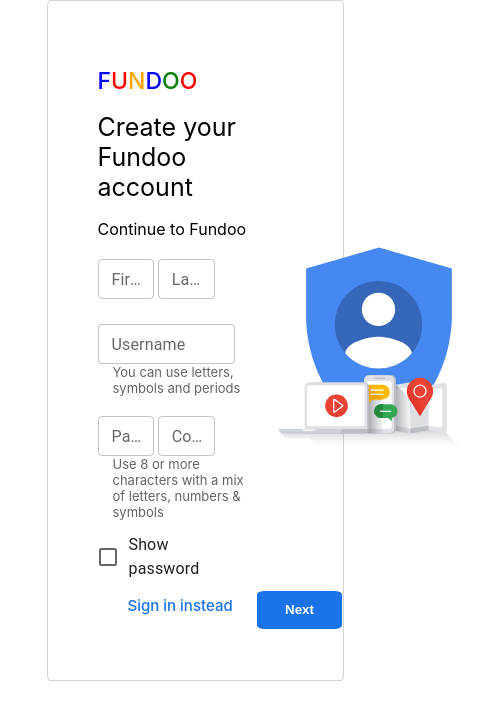
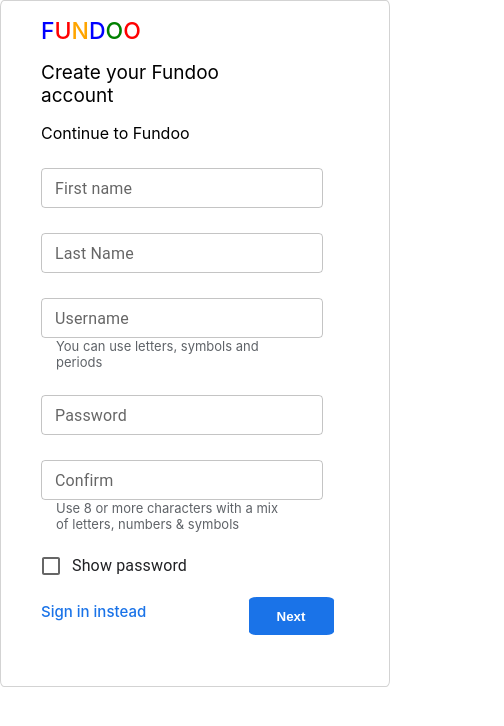
Before and after one commit to tulikasharma368/fundoo, a React (Create React App) app: page / in a window 390 px wide. Shown: the top 726 px of the page, 504 px wide, since content can reach past the window. Built offline with nearby package versions, Linux system fonts and the light colour scheme.

Commit message:
[Tulika] added: media queries

```diff
--- a/src/App.js
+++ b/src/App.js
@@ -1,9 +1,9 @@
 import logo from './logo.svg';
 import './App.css';
-import Signin from './pages/signin/Signin';
-import Forgotpass from './pages/forgot-pass/Forgotpass.jsx';
+// import Signin from './pages/signin/Signin';
+// import Forgotpass from './pages/forgot-pass/Forgotpass.jsx';
 import Usersignup from './pages/registration/UserSignup';
-import Forgotmail from './pages/forgot-mail/Fotgotmail.jsx';
+// import Forgotmail from './pages/forgot-mail/Fotgotmail.jsx';
 
 function App() {
   return (
--- a/src/pages/registration/UserSignup.jsx
+++ b/src/pages/registration/UserSignup.jsx
@@ -16,14 +16,15 @@ const Usersignup = () => {
                     <h1 className='create-signup'>Create your Fundoo account</h1>
                     <p>Continue to Fundoo</p>
                     <div className='name-signup'>
-                    <TextField id="firstName-signip" label="First name" variant="outlined" size='small' />
-                    <TextField id="lastName-signup" label="Last Name" variant="outlined" size='small'/>
+                        <div className='textfield'><TextField id="firstName-signip" label="First name" variant="outlined" size='small' /></div>
+                        <div className='textfield'><TextField id="lastName-signup" label="Last Name" variant="outlined" size='small'/></div>
+
                     </div>
                     <div className='user-signup'><TextField id="user-signup" label="Username" variant="outlined" size='small' /></div>
                     <p className='user-text-signup'>You can use letters, symbols and periods</p>
                     <div className='password-signup'>
-                    <TextField id="password" label="Password" variant="outlined" size='small' />
-                    <TextField id="confirm" label="Confirm" variant="outlined" size='small' />
+                    <div className='textfield'><TextField id="password" label="Password" variant="outlined" size='small' /></div>
+                    <div className='textfield'><TextField id="confirm" label="Confirm" variant="outlined" size='small' /></div>
                     </div>
                     <p className='password-condition'>Use 8 or more characters with a mix of letters, numbers & symbols</p>
                         <FormControlLabel className='show-password' control={<Checkbox />} label="Show password" />
--- a/src/pages/registration/signup.css
+++ b/src/pages/registration/signup.css
@@ -13,6 +13,7 @@
     border: 1px solid lightgray;
     border-radius: 1%;
     padding: 50px;
+    overflow: hidden;
   }
 
   .f,.d{
@@ -83,7 +84,7 @@
 
   .signup-end{
     display: flex;
-    width: 30vw;
+    width: 29vw;
     justify-content: space-between;
   }
 
@@ -122,3 +123,53 @@
   .img-signup{
     width: 250px;
   }
+
+
+@media screen and (max-width:900px) {
+  .body-signup{
+    width: 100vw;
+    padding-left: 100px;
+  }
+
+  .image-div{
+    display: none;
+  }
+
+  .name-signup, .password-signup{
+    /* margin-bottom: 20px; */
+    display: inline;
+    /* width: 100vw; */
+  }
+
+  #firstName-signip,#lastName-signup,#user-signup,#password,#confirm{
+    width: 70vw;
+  }
+
+  .textfield{
+    margin-top: 25px;
+  }
+
+  .signup-end{
+    width: 70vw;
+  }
+}
+
+@media screen and (max-width:600px) {
+  .body-signup{
+    width: 100vw;
+    padding-top: 0%;
+    padding-left: 40px;
+  }
+
+  .create-signup{
+    font-size: 19px;
+  }
+
+  .signup-end{
+    width: 75vw;
+  }
+
+  #firstName-signip,#lastName-signup,#user-signup,#password,#confirm{
+    width: 65vw;
+  }
+}
```
